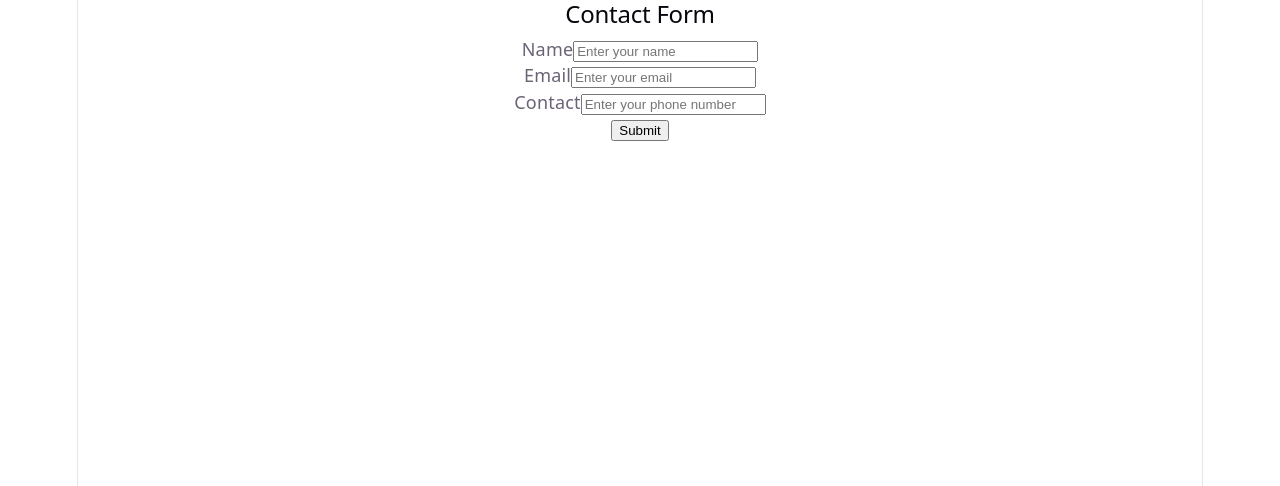
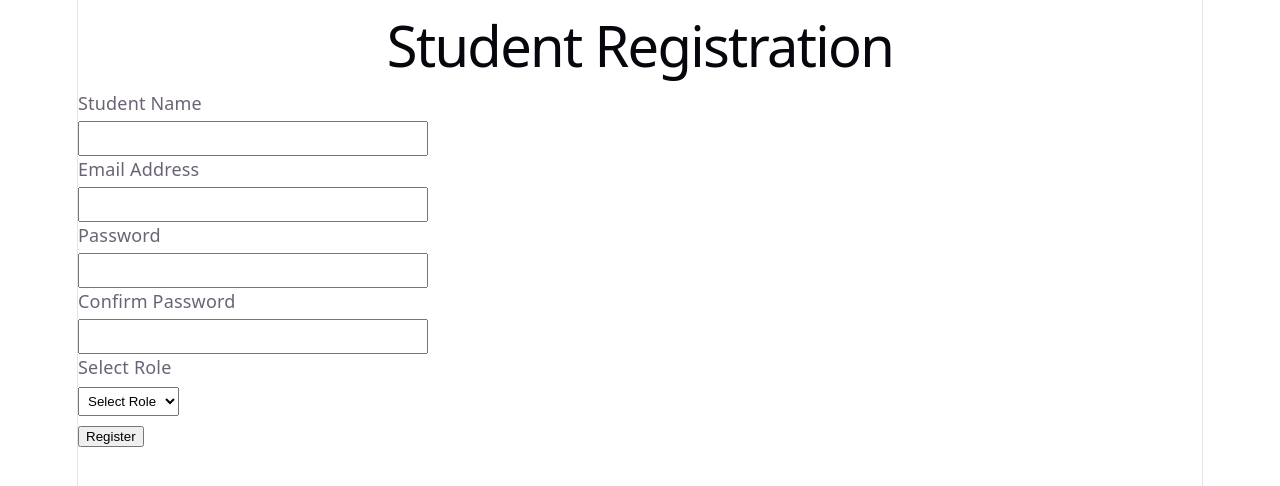
Before and after one commit to Somnath29/Learning-ReactJs, a React (Vite) app in the folder my-react-app/: page / in a window 1280 px wide. Shown: the top 486 px of the page. Built offline with nearby package versions, Linux system fonts and the light colour scheme.

Commit message:
feat: update dependencies and add AccessibleForm component for student registration

```diff
--- a/my-react-app/package.json
+++ b/my-react-app/package.json
@@ -10,11 +10,11 @@
     "preview": "vite preview"
   },
   "dependencies": {
-    "@hookform/resolvers": "^7.0.3",
+    "@hookform/resolvers": "^7.0.6",
     "@tailwindcss/vite": "^4.3.3",
     "react": "^19.3.1",
     "react-dom": "^19.3.1",
-    "react-hook-form": "^7.91.0",
+    "react-hook-form": "^7.92.0",
     "tailwindcss": "^4.3.3",
     "zod": "^4.6.7"
   },
--- /dev/null
+++ b/my-react-app/src/AccessibleForm.jsx
@@ -0,0 +1,101 @@
+import { useState } from "react";
+
+function AccessibleForm() {
+  const [name, setName] = useState("");
+  const [email, setEmail] = useState("");
+  const [error, setError] = useState("");
+  const [success, setSuccess] = useState(false);
+
+  function handleSubmit(event) {
+    event.preventDefault();
+
+    setError("");
+    setSuccess(false);
+
+    if (!name.trim()) {
+      setError("Please enter your name.");
+      return;
+    }
+
+    if (!/^[^\s@]+@[^\s@]+\.[^\s@]+$/.test(email)) {
+      setError("Please enter a valid email.");
+      return;
+    }
+
+    setSuccess(true);
+  }
+
+  return (
+    <div>
+      <h1>Accessible Registration Form</h1>
+
+      <form onSubmit={handleSubmit}>
+
+        <div>
+          <label htmlFor="studentName">
+            Student Name:
+          </label>
+
+          <input
+            id="studentName"
+            name="name"
+            type="text"
+            value={name}
+            onChange={(e) => setName(e.target.value)}
+            required
+            aria-invalid={Boolean(error && !name.trim())}
+            aria-describedby={
+              error && !name.trim()
+                ? "form-error"
+                : undefined
+            }
+          />
+        </div>
+
+        <br />
+
+        <div>
+          <label htmlFor="studentEmail">
+            Email Address:
+          </label>
+
+          <input
+            id="studentEmail"
+            name="email"
+            type="email"
+            value={email}
+            onChange={(e) => setEmail(e.target.value)}
+            required
+            aria-invalid={Boolean(error && !/^[^\s@]+@[^\s@]+\.[^\s@]+$/.test(email))}
+            aria-describedby={
+              error && !/^[^\s@]+@[^\s@]+\.[^\s@]+$/.test(email)
+                ? "form-error"
+                : undefined
+            }
+          />
+        </div>
+
+        <br />
+
+        {error && (
+          <p id="form-error" role="alert">
+            {error}
+          </p>
+        )}
+
+        <button type="submit">
+          Register
+        </button>
+
+        {success && (
+          <p role="status">
+            Registration completed successfully!
+          </p>
+        )}
+
+      </form>
+    </div>
+  );
+}
+
+export default AccessibleForm;
--- a/my-react-app/src/App.css
+++ b/my-react-app/src/App.css
@@ -182,3 +182,31 @@
     border-right-color: var(--border);
   }
 }
+
+
+
+
+/* Registration Form */
+form {
+  width: 350px;
+  text-align: left;
+}
+
+form label {
+  display: block;
+  margin-bottom: 5px;
+}
+
+form input {
+  width: 100%;
+  padding: 8px;
+  box-sizing: border-box;
+}
+
+form select {
+  padding: 5px;
+}
+
+form button {
+  margin-top: 10px;
+}
--- a/my-react-app/src/App.jsx
+++ b/my-react-app/src/App.jsx
@@ -2200,14 +2200,359 @@
 
 
 
-import ContactForm from "./components/ContactForm"
-
+// import ContactForm from "./components/ContactForm"
+
+// function App() {
+//   return (
+//     <div>
+//       <ContactForm />
+//     </div>
+//   )
+// }
+
+// export default App
+
+
+
+
+
+
+
+// import AccessibleForm from "./AccessibleForm";
+
+// function App() {
+//   return (
+//     <div>
+//       <AccessibleForm />
+//     </div>
+//   );
+// }
+
+// export default App;//calling the whole project
+
+
+
+
+
+
+
+
+
+
+
+
+
+
+
+
+// import { useState } from "react";
+
+// function App() {
+//   const [name, setName] = useState("");
+//   const [email, setEmail] = useState("");
+//   const [password, setPassword] = useState("");
+
+//   const [errors, setErrors] = useState({});
+//   const [success, setSuccess] = useState(false);
+
+//   function handleSubmit(event) {
+//     event.preventDefault();
+
+//     const newErrors = {};
+
+//     // Name validation
+//     if (name.trim() === "") {
+//       newErrors.name = "Name is required";
+//     }
+
+//     // Email validation
+//     if (!email.includes("@")) {
+//       newErrors.email = "Enter a valid email";
+//     }
+
+//     // Password validation
+//     if (password.length < 8) {
+//       newErrors.password =
+//         "Password must contain at least 8 characters";
+//     }
+
+//     setErrors(newErrors);
+
+//     if (Object.keys(newErrors).length === 0) {
+//       setSuccess(true);
+//     } else {
+//       setSuccess(false);
+//     }
+//   }
+
+//   return (
+//     <div>
+//       <h1>Student Registration</h1>
+
+//       <form onSubmit={handleSubmit}>
+//         <div>
+//           <label>Student Name:</label>
+//           <input
+//             value={name}
+//             onChange={(e) => setName(e.target.value)}
+//           />
+//           <p>{errors.name}</p>
+//         </div>
+
+//         <div>
+//           <label>Email:</label>
+//           <input
+//             value={email}
+//             onChange={(e) => setEmail(e.target.value)}
+//           />
+//           <p>{errors.email}</p>
+//         </div>
+
+//         <div>
+//           <label>Password:</label>
+//           <input
+//             type="password"
+//             value={password}
+//             onChange={(e) => setPassword(e.target.value)}
+//           />
+//           <p>{errors.password}</p>
+//         </div>
+
+//         <button type="submit">Register</button>
+//       </form>
+
+//       {success && (
+//         <h3>Registration Successful!</h3>
+//       )}
+//     </div>
+//   );
+// }
+
+// export default App;
+
+
+
+
+
+
+
+
+
+
+
+// build a registration form
+
+// controlled inputs for every field .
+// a resuable testfield with label and error
+// an extra field when role is other
+// a zod schema with refine for confirm password
+// conect it with safepatse or zodResolver
+// test it using the keyboard only .
+
+// schema rules :-
+// name :- at least 2 characters
+// email :- a valid email
+// password :- at least 8 charscters
+// confirm :- must match password
+//  role :- student , teacher or other
+// otherRole :- required when role is other
+
+
+
+
+
+
+import { useState } from "react";
+import { useForm } from "react-hook-form";
+import { z } from "zod";
+import { zodResolver } from "@hookform/resolvers/zod";
+import "./App.css";
+
+// 1. Zod Schema
+const registrationSchema = z
+  .object({
+    name: z.string().trim().min(2, "Name must contain at least 2 characters"),
+
+    email: z.string().trim().email("Enter a valid email"),
+
+    password: z.string().min(8, "Password must contain at least 8 characters"),
+
+    confirmPassword: z.string().min(1, "Confirm password is required"),
+
+    role: z.enum(["student", "teacher", "other"], {
+      error: "Please select a role",
+    }),
+
+    otherRole: z.string().optional(),
+  })
+
+  // Confirm password validation
+  .refine((data) => data.password === data.confirmPassword, {
+    message: "Passwords do not match",
+    path: ["confirmPassword"],
+  })
+
+  // Other role validation
+  .refine(
+    (data) =>
+      data.role !== "other" || data.otherRole?.trim().length > 0,
+    {
+      message: "Please specify your role",
+      path: ["otherRole"],
+    }
+  );
+
+// 2. Reusable TextField Component
+function TextField({
+  label,
+  name,
+  type = "text",
+  register,
+  error,
+}) {
+  return (
+    <div className="form-group">
+      <label htmlFor={name}>{label}</label>
+
+      <input
+        id={name}
+        type={type}
+        {...register(name)}
+        aria-invalid={Boolean(error)}
+        aria-describedby={error ? `${name}-error` : undefined}
+      />
+
+      {error && (
+        <p id={`${name}-error`} className="error" role="alert">
+          {error}
+        </p>
+      )}
+    </div>
+  );
+}
+
+// 3. Main Component
 function App() {
+  const {
+    register,
+    handleSubmit,
+    watch,
+    formState: { errors },
+  } = useForm({
+    resolver: zodResolver(registrationSchema),
+
+    defaultValues: {
+      name: "",
+      email: "",
+      password: "",
+      confirmPassword: "",
+      role: "",
+      otherRole: "",
+    },
+  });
+
+  const selectedRole = watch("role");
+
+  const [success, setSuccess] = useState(false);
+
+  // 4. Submit Function
+  function onSubmit(data) {
+    console.log("Registration Data:", data);
+    setSuccess(true);
+  }
+
+  function onError() {
+    setSuccess(false);
+  }
+
   return (
-    <div>
-      <ContactForm />
+    <div className="accessible-form">
+
+      <h1>Student Registration</h1>
+
+      <form onSubmit={handleSubmit(onSubmit, onError)} noValidate>
+
+        {/* Name */}
+        <TextField
+          label="Student Name"
+          name="name"
+          register={register}
+          error={errors.name?.message}
+        />
+
+        {/* Email */}
+        <TextField
+          label="Email Address"
+          name="email"
+          type="email"
+          register={register}
+          error={errors.email?.message}
+        />
+
+        {/* Password */}
+        <TextField
+          label="Password"
+          name="password"
+          type="password"
+          register={register}
+          error={errors.password?.message}
+        />
+
+        {/* Confirm Password */}
+        <TextField
+          label="Confirm Password"
+          name="confirmPassword"
+          type="password"
+          register={register}
+          error={errors.confirmPassword?.message}
+        />
+
+        {/* Role */}
+        <div className="form-group">
+          <label htmlFor="role">Select Role</label>
+
+          <select
+            id="role"
+            {...register("role")}
+            aria-invalid={Boolean(errors.role)}
+            aria-describedby={errors.role ? "role-error" : undefined}
+          >
+            <option value="">Select Role</option>
+            <option value="student">Student</option>
+            <option value="teacher">Teacher</option>
+            <option value="other">Other</option>
+          </select>
+
+          {errors.role && (
+            <p id="role-error" className="error" role="alert">
+              {errors.role.message}
+            </p>
+          )}
+        </div>
+
+        {/* Conditional Other Role */}
+        {selectedRole === "other" && (
+          <TextField
+            label="Specify Your Role"
+            name="otherRole"
+            register={register}
+            error={errors.otherRole?.message}
+          />
+        )}
+
+        <button type="submit">
+          Register
+        </button>
+
+        {success && (
+          <p className="success" role="status">
+            Registration Successful!
+          </p>
+        )}
+
+      </form>
     </div>
-  )
+  );
 }
 
-export default App
+export default App;
```
Also changed, not shown: 1 other file (tests, documents, lock files or other folders).
